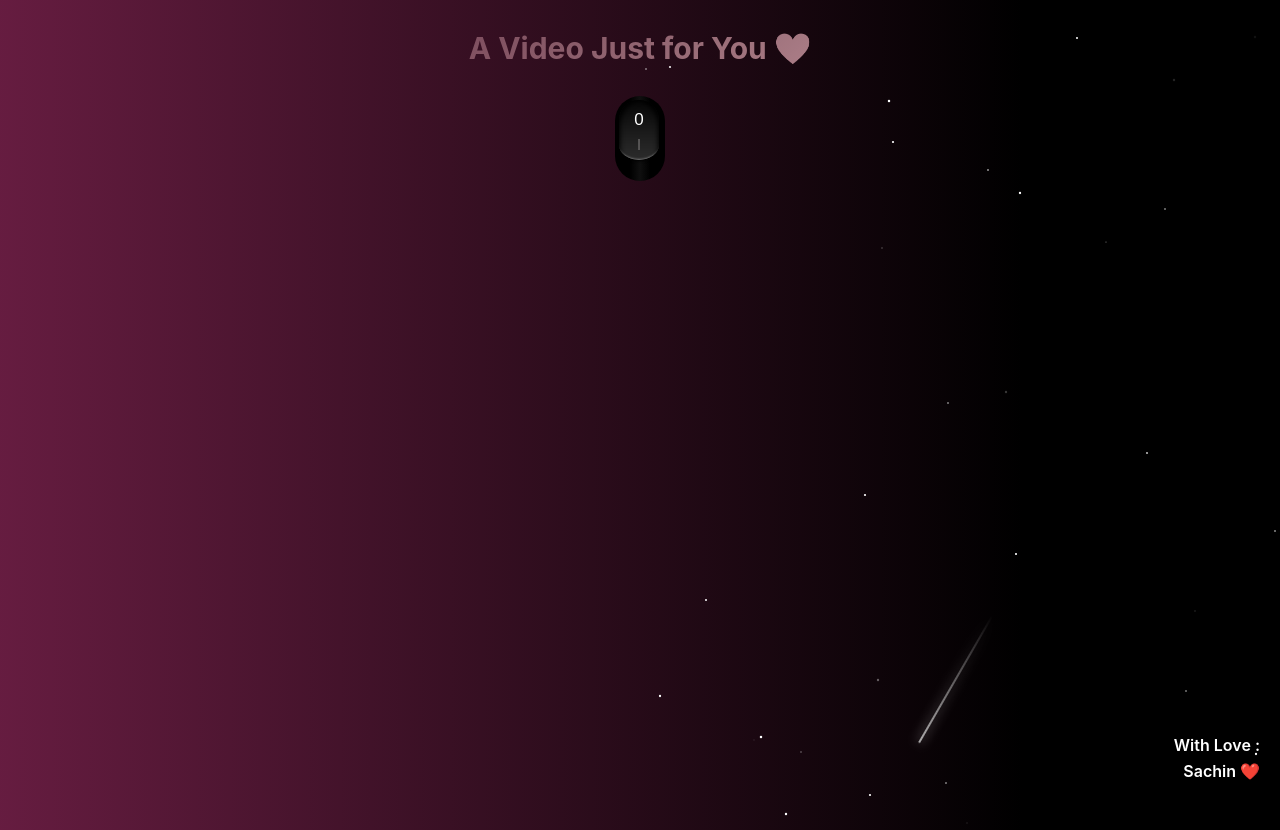
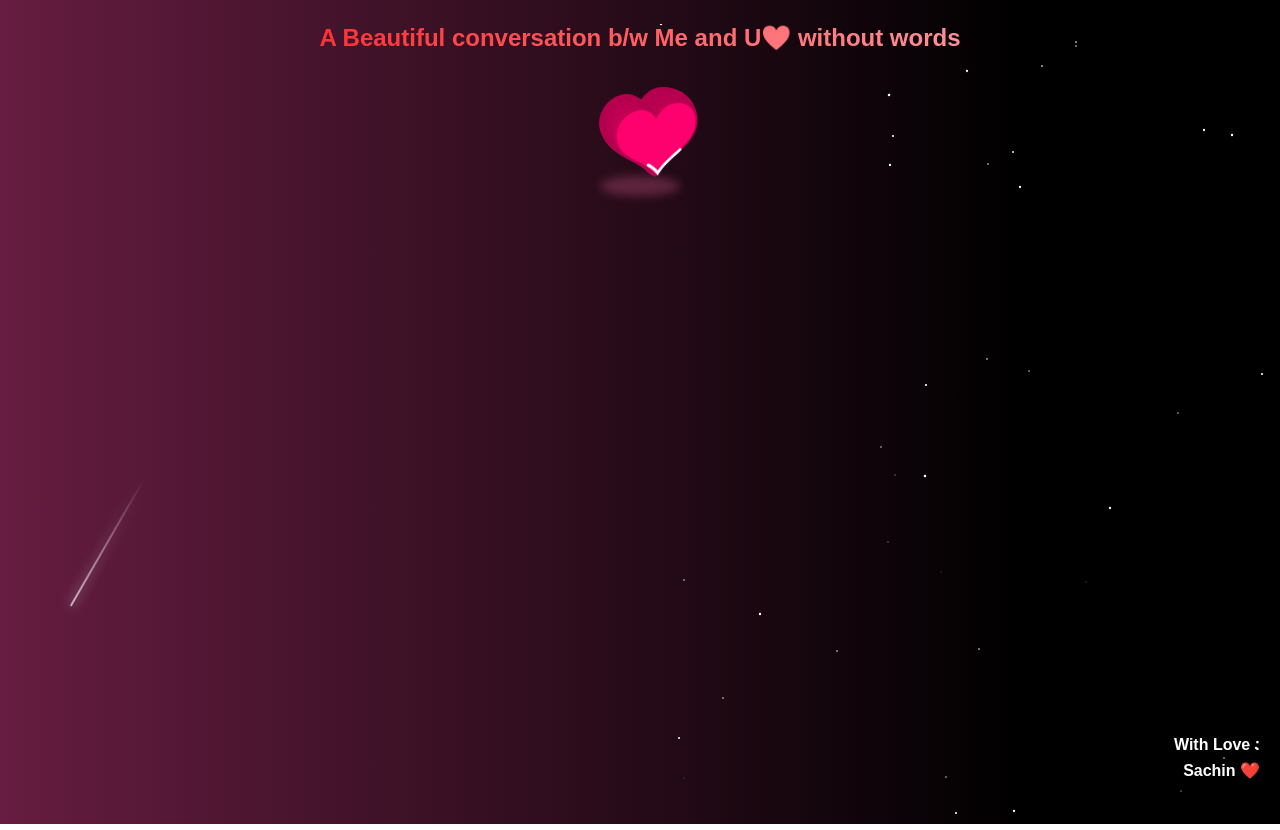
Before and after one commit to Sachin3348/status, a React (Create React App) app: page / in a window 1280 px wide. Built offline with nearby package versions, Linux system fonts and the light colour scheme.

Commit message:
added button

```diff
--- a/package.json
+++ b/package.json
@@ -7,6 +7,7 @@
     "@testing-library/react": "^13.4.0",
     "@testing-library/user-event": "^13.5.0",
     "animejs": "^3.2.1",
+    "nanoid": "^4.0.2",
     "react": "^18.2.0",
     "react-dom": "^18.2.0",
     "react-scripts": "5.0.1",
--- /dev/null
+++ b/src/components/atoms/heart-button/heart-button.css
@@ -0,0 +1,94 @@
+body {
+    /* width: 100vw; */
+    /* height: 100vh; */
+    font-family: "Montserrat", sans-serif;
+    /* background-image: radial-gradient(circle, #edc9db, #f391c3); */
+  }
+
+  .app {
+    /* width: 100vw; */
+    /* height: 100vh; */
+    display: grid;
+    align-items: center;
+    justify-content: center;
+  }
+
+  .heart {
+    perspective: 1000px;
+    width: 100px;
+    height: 100px;
+    border: none;
+    background: none;
+    cursor: pointer;
+    outline: none;
+  }
+  .heart::after {
+    content: "";
+    position: absolute;
+    border-radius: 100%;
+    left: 10%;
+    bottom: -20%;
+    width: 80%;
+    height: 20%;
+    background-color: rgba(179, 77, 121, 0.4);
+    filter: blur(5px);
+    transform: scale(var(--scale));
+  }
+  .heart svg {
+    position: absolute;
+    top: 0;
+    left: 0;
+    width: 100%;
+    height: 100%;
+    overflow: visible;
+  }
+  .heart .inner-wrapper {
+    width: 100%;
+    height: 100%;
+    transform: scale(var(--scale));
+    transition: 0.1s ease-out;
+  }
+  .heart .splash {
+    width: 100%;
+    height: 100%;
+  }
+  .heart .splash path {
+    stroke: #ebadc8;
+    stroke-width: 0;
+    fill: none;
+    transform-origin: center;
+    animation-timing-function: linear;
+    animation-duration: 0.5s;
+    animation-name: splash;
+  }
+  .heart .heart-stroke {
+    fill: none;
+    stroke: white;
+    stroke-width: 20px;
+    stroke-dasharray: 300 1206;
+    stroke-linecap: round;
+  }
+  .heart .heart-layer {
+    transition: fill 0.3s ease-out;
+    fill: hsl(334deg, var(--lightness), 50%);
+    stroke: hsl(334deg, var(--lightness), 35%);
+    stroke-width: 10px;
+  }
+  .heart .heart-shine {
+    filter: blur(3px);
+  }
+
+  @keyframes splash {
+    0% {
+      transform: scale(0.5);
+      stroke-width: 10;
+    }
+    50% {
+      transform: scale(1.5);
+      stroke-width: 100;
+    }
+    100% {
+      transform: scale(2.5);
+      stroke-width: 1;
+    }
+  }
--- /dev/null
+++ b/src/components/atoms/heart-button/heart-button.js
@@ -0,0 +1,136 @@
+import React, {useEffect, useState, useRef, memo} from 'react';
+import { nanoid } from 'nanoid';
+import './heart-button.css'
+
+
+const PATH_LENGTH = 1506;
+const LAYERS = 20;
+const LAYER_GAP = 2; // In pixels
+
+const clamp = (min, max, n) => (
+  Math.min(max, Math.max(min, n))
+);
+
+const useDocumentEvent = (event, handler) => {
+  useEffect(() => {
+    const events = event.split(' ');
+    events.forEach(event => document.addEventListener(event, handler));
+    return () => events.forEach(event => document.removeEventListener(event, handler));
+  }, []);
+};
+
+// Read more about this hook here: https://yoavik.com/snippets/use-perishable
+const usePerishable = () => {
+    const [items, setItems] = useState([]);
+    const timeouts = useRef({});
+
+    useEffect(() => {
+        // Cleanup pending timeouts when the component unmounts
+        return () => Object.values(timeouts.current).forEach(clearTimeout);
+    }, []);
+
+    return {items, add: (delay, data) => {
+        // Generate a unique ID
+        const id = nanoid();
+        // Create a new item with the given id & data
+        setItems(arr => [...arr, { id, data }]);
+        // Create a timeout to remove the item after the given delay
+        timeouts.current[id] = setTimeout(() => {
+            setItems(ids => ids.filter(item => item.id !== id));
+            delete timeouts.current[id];
+        }, delay);
+    }};
+};
+
+const useCursorTilt = ({ref, tilt, bounds}) => {
+  const [rotate, setRotate] = useState([-25,25]);
+  useDocumentEvent('mousemove', e => {
+    requestAnimationFrame(() => {
+      const {left, top, width, height} = ref.current.getBoundingClientRect();
+      const [x, y] = [e.clientX, e.clientY];
+      const rect = bounds
+      ? {top: top - bounds, left: left - bounds, width: width + bounds * 2, height: height + bounds * 2}
+      : {top: 0, left: 0, width: window.innerWidth, height: window.innerHeight};
+
+      setRotate([
+        (-(clamp(0, rect.height, y - rect.top) - (rect.height/2)) / rect.height) * tilt,
+        ((clamp(0, rect.width, x - rect.left) - (rect.width/2)) / rect.width) * tilt,
+      ]);
+    });
+  })
+  return rotate;
+};
+
+const Splash = memo(({circles}) => {
+  return (
+    <svg viewBox='0 0 500 430' className='splash'>
+      {circles.map(({id}) => (
+        <HeartPath key={id}/>
+      ))}
+    </svg>
+  );
+});
+
+const HeartPath = () => (
+  <path d="M500 143.64C500 286.45 321.49 322.15 250.08 429.26C178.68 322.15 0.17 286.45 0.17 143.64C0.17 72.24 53.72 0.83 142.98 0.83C214.38 0.83 250.08 72.24 250.08 72.24C250.08 72.24 285.79 0.83 357.19 0.83C446.45 0.83 500 72.24 500 143.64Z"/>
+);
+
+const ShineSVG = ({x, opacity, rotate, translateZ}) => (
+  <svg viewBox="0 0 500 430" style={{transform: `rotateX(${rotate.x}deg) rotateY(${rotate.y}deg) translateZ(${translateZ}px) scale(0.9)`}} className='heart-shine'>
+    <defs>
+      <clipPath id="heart">
+        <HeartPath/>
+      </clipPath>
+    </defs>
+    <rect x={500 - x * (700)} y='0' width='200' height='430' fill={`rgba(255,255,255,${opacity}`} clipPath='url(#heart)'/>
+  </svg>
+);
+
+const HeartSVG = ({rotate: {x, y}, translateZ, strokeDashoffset, scale = 1, className}) => (
+  <svg className={className} viewBox="0 0 500 430" style={{transform: `rotateX(${x}deg) rotateY(${y}deg) translateZ(${translateZ}px) scale(${scale})`, strokeDashoffset}}>
+    <HeartPath/>
+  </svg>
+);
+
+const Heart = ({handleClick}) => {
+  const ref = useRef();
+  const [love, setLove] = useState(1);
+  const [pressed, setPressed] = useState(false);
+  const { items, add } = usePerishable();
+  const [x,y] = useCursorTilt({ref, tilt: 50, bounds: 50});
+  const offset = (Math.atan2(y, x) / Math.PI) * (PATH_LENGTH / 2) + PATH_LENGTH / 2;
+  useDocumentEvent('mouseup', () => {
+    setPressed(pressed => {
+      if (pressed) {
+        setLove(a => {
+          if (a >= 1) {
+            return 0;
+          }
+          add(1000);
+          return a + 0.3;
+        });
+      }
+      return false;
+    });
+  });
+
+  return (
+  <div className='app'>
+
+    <button onClick={handleClick} className='heart' onMouseDown={() => setPressed(true)} ref={ref} style={{'--lightness': `${love * 80 + 20}%`, '--scale': 0.8 + love * 0.2 - pressed * 0.1}}>
+      <div className='inner-wrapper'>
+        <Splash circles={items}/>
+        {[... new Array(LAYERS)].map((_, i) => (
+          <HeartSVG className='heart-layer' rotate={{x, y}} translateZ={i * LAYER_GAP} scale={Math.sin((i / LAYERS)*Math.PI)/10 + 1}/>
+        ))}
+        <HeartSVG className='heart-stroke' rotate={{x, y}} translateZ={(LAYERS + 1) * LAYER_GAP} strokeDashoffset={offset} scale={0.9}/>
+        <ShineSVG x={y / 50 + 0.5} opacity={x / 200 + 0.5} rotate={{x, y}} translateZ={(LAYERS + 1) * LAYER_GAP}/>
+
+      </div>
+    </button>
+  </div>
+
+  );
+};
+
+export default Heart
--- a/src/components/pages/status-page/status-page.css
+++ b/src/components/pages/status-page/status-page.css
@@ -61,14 +61,16 @@ overflow: hidden;
 }
 
 .messagesection{
-    font-size: 1.5rem;
     font-weight: 700;
     background-color: transparent;
 }
 .message{
     background: linear-gradient(-45deg, pink, rgba(0, 0, 255, 0));
+    font-size: 1.2rem;
     -webkit-background-clip: text;
     -webkit-text-fill-color: transparent;
+    text-align: center;
+    background-color: red;
 }
 
 .heart{
--- a/src/components/pages/status-page/status-page.js
+++ b/src/components/pages/status-page/status-page.js
@@ -2,8 +2,11 @@ import "./status-page.css";
 import React, { useState, useEffect } from "react";
 import anime from "animejs";
 import Topiary from "../../molecules/tree-component/tree-component";
+import Heart from "../../atoms/heart-button/heart-button";
+import { message } from "../../../utils/constant";
+// import HeartButton from "../../atoms/heart-button/heart-button";
 export default function StatusPage() {
-  const [num, setNum] = useState(60);
+  const [num, setNum] = useState(100);
   const [isVideoVisible, setIsVideoVisible] = useState(false);
   const [vw, setVw] = useState(
     Math.max(document.documentElement.clientWidth, window.innerWidth || 0)
@@ -84,10 +87,13 @@ export default function StatusPage() {
     window.addEventListener("resize", handleResize);
     return () => window.removeEventListener("resize", handleResize);
   }, []);
-
+  const [heartClickCount, setHeartClickCount] = useState(0)
   function handleSwitch() {
-    console.log(isVideoVisible);
-    setIsVideoVisible(!isVideoVisible);
+    setHeartClickCount(heartClickCount+1)
+    if(heartClickCount === 4){
+      setIsVideoVisible(!isVideoVisible);
+      setHeartClickCount(0)
+    }
   }
   return (
     <div id="App">
@@ -120,10 +126,11 @@ export default function StatusPage() {
 
       <section className="messagesection">
         <p className="message">
-          A Video Just for You <span className="heart">❤️</span>
+         {message}
+         {/* <span className="heart">❤️</span> */}
         </p>
       </section>
-
+{/*
       <label className="switch">
         <div className="round">
           <input name="onoff" id="onoff" type="checkbox" />
@@ -134,13 +141,15 @@ export default function StatusPage() {
             </label>
           </div>
         </div>
-      </label>
+      </label> */}
+
+      <Heart handleClick={handleSwitch}/>
       {isVideoVisible && (
         <section className="videoSection">
           <div className="card">
             <video
               className="video"
-              src="/videos/video-1.mp4"
+              src="/videos/video-2.mp4"
               autoPlay={true}
               controls={false}
               loop={true}
--- /dev/null
+++ b/src/utils/constant.js
@@ -0,0 +1 @@
+export const message = 'A Beautiful conversation b/w Me and U❤️ without words'
```
Also changed, not shown: 2 other files (tests, documents, lock files or other folders).
